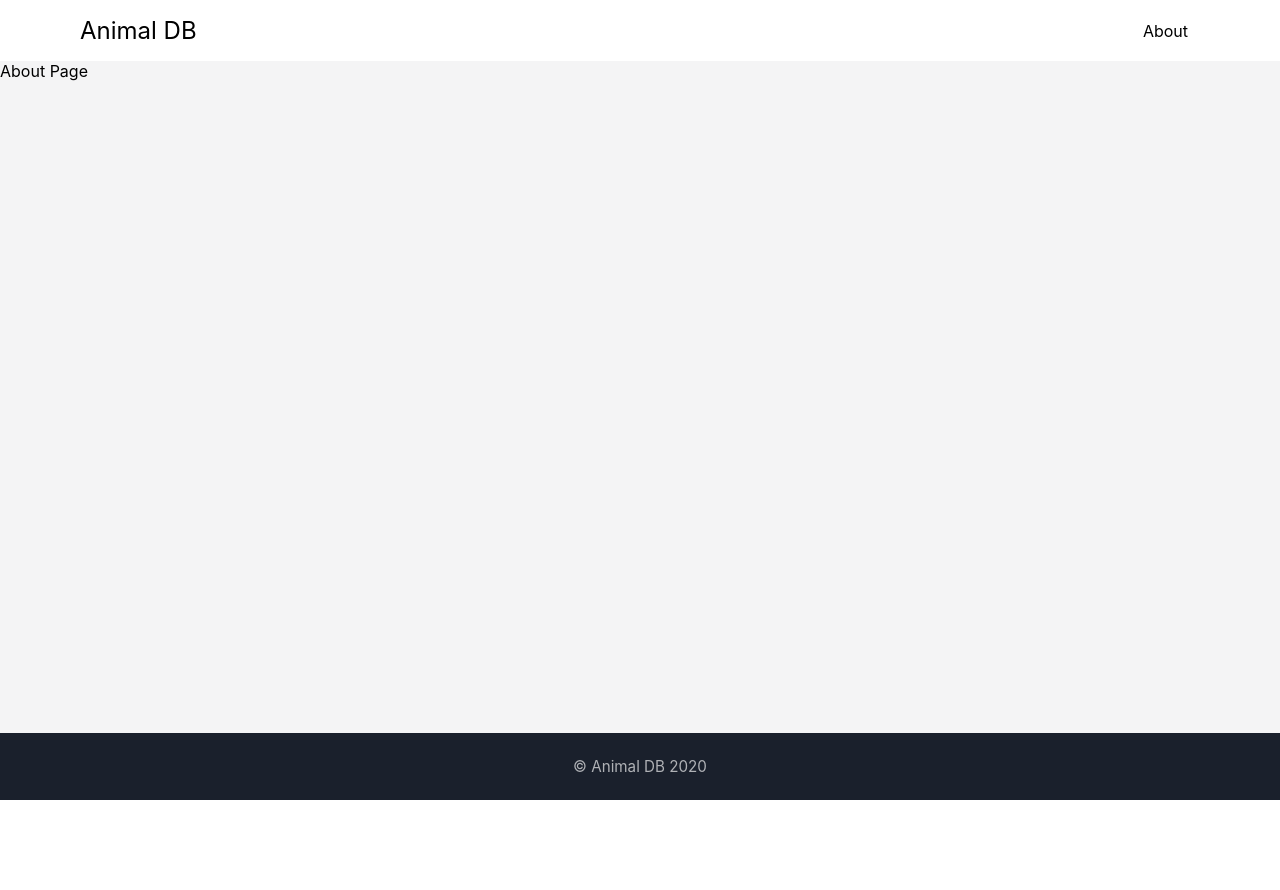
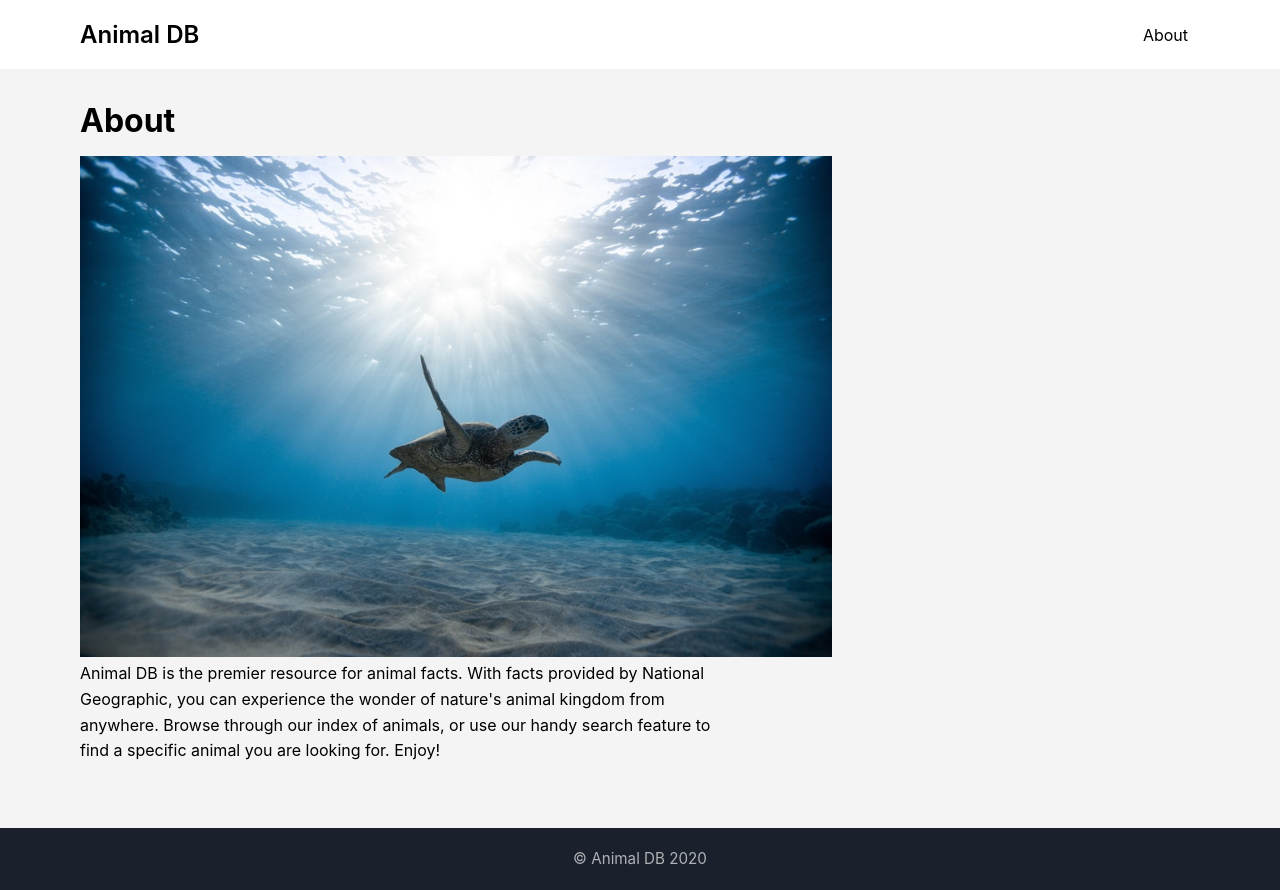
Before and after one commit to apcurran/animal-db-client, a React (Create React App) app: page /about in a window 1280 px wide. Before the commit the page ends 800 px from the top, so only its background shows below. Built offline with nearby package versions, Linux system fonts and the light colour scheme.

Commit message:
Finished about page and adjusted styling

```diff
--- a/src/components/About.js
+++ b/src/components/About.js
@@ -1,9 +1,14 @@
-import React from 'react'
+import React from 'react';
+import Turtle from "../images/turtle-swim.jpg";
 
 export default function About() {
     return (
-        <div>
-            About Page
-        </div>
+        <main className="main about">
+            <h1 className="about__title">About</h1>
+            <img className="about__img" src={Turtle} alt="Turtle swimming in the ocean."/>
+            <p className="about__desc">
+                Animal DB is the premier resource for animal facts. With facts provided by National Geographic, you can experience the wonder of nature's animal kingdom from anywhere. Browse through our index of animals, or use our handy search feature to find a specific animal you are looking for. Enjoy!
+            </p>
+        </main>
     )
 }
--- a/src/components/AnimalInfo.js
+++ b/src/components/AnimalInfo.js
@@ -1,4 +1,4 @@
-import React, { useState, useEffect } from 'react';
+import React, { useState, useEffect, Fragment } from 'react';
 
 export default function AnimalInfo({ match }) {
     const [animalInfo, setAnimalInfo] = useState({});
@@ -15,12 +15,14 @@ export default function AnimalInfo({ match }) {
     }, []);
 
     return (
-        <main className="main animal-info-page">
-            <h1>{animalInfo.animal_common_name}</h1>
-            <h2>{animalInfo.animal_scientific_name}</h2>
-            <figure className="animal-info__fig">
-                <img className="animal-info__fig__img" src={animalInfo.main_img_url} alt={animalInfo.animal_common_name}/>
+        <Fragment>
+            <figure className="hero-container">
+                <img src={animalInfo.main_img_url} alt={animalInfo.animal_common_name} className="hero"/>
+                <figcaption className="hero-caption">{animalInfo.animal_common_name}</figcaption>
             </figure>
-        </main>
+            <main className="main animal-info-page">
+                <h2>{animalInfo.animal_scientific_name}</h2>
+            </main>
+        </Fragment>
     )
 }
--- a/src/index.css
+++ b/src/index.css
@@ -8,6 +8,7 @@
 
 :root {
   --wrapper-width-lg: 70rem;
+  --wrapper-width-md: 50rem;
 }
 
 body {
@@ -21,6 +22,11 @@ a {
   text-decoration: none;
 }
 
+p {
+  margin-bottom: 2rem;
+  line-height: 1.6;
+}
+
 .App {
   min-height: 100vh;
   display: grid;
@@ -32,22 +38,22 @@ a {
 /* Header */
 
 header {
-  padding: 1rem 0;
+  padding: 1.25rem 0;
   background-color: #fff;
 }
 
 .nav {
-  max-width: 92.5%;
+  max-width: 90%;
   width: var(--wrapper-width-lg);
   margin: 0 auto;
   display: flex;
-  flex-grow: 1;
   align-items: center;
   justify-content: space-between;
 }
 
 .logo {
   font-size: 1.5rem;
+  font-weight: 600;
 }
 
 .nav__list {
@@ -61,14 +67,36 @@ header {
 
 /* Pages */
 
+/* About */
+
+.about {
+  padding: 2rem 0;
+}
+
+.about__title {
+  margin-bottom: 1rem;
+}
+
+.about__img {
+  max-width: 100%;
+  width: 47rem;
+}
+
+.about__desc {
+  max-width: 40rem;
+}
+
+/* Animal Main */
+
 .main {
-  max-width: 92.5%;
+  max-width: 90%;
   width: var(--wrapper-width-lg);
   margin: 0 auto;
 }
 
 .main__title {
   margin: 2rem 0;
+  font-weight: 400;
 }
 
 .animal-card-group {
@@ -93,18 +121,41 @@ header {
   width: 100%;
 }
 
-.animal-info__fig {
-  width: 50rem;
+.hero-container {
+  position: relative;
+  height: 60vh;
 }
 
-.animal-info__fig__img {
+.hero {
   width: 100%;
+  height: 100%;
+  object-fit: cover;
+  object-position: top center;
+  filter: brightness(.65);
+}
+
+.hero-caption {
+  position: absolute;
+  bottom: 10%;
+  left: 20.75%;
+  font-size: 2rem;
+  color: #fff;
+}
+
+.hero-caption::after {
+  position: absolute;
+  content: "";
+  width: 65%;
+  height: 3px;
+  bottom: -.75rem;
+  left: 0;
+  background-color: #68D391;
 }
 
 /* Footer */
 
 footer {
-  padding: 1.5rem 0;
+  padding: 1.35rem 0;
   color: #fff;
   background-color: #1A202C;
 }
@@ -121,13 +172,13 @@ footer {
 @media screen and (max-width: 70rem) {
   .nav,
   .main {
-    width: 50rem;
+    width: var(--wrapper-width-md);
   }
 }
 
 @media screen and (max-width: 50rem) {
   .nav,
   .main {
-    width: 92.5%;
+    width: 90%;
   }
 }
```
Also changed, not shown: src/images/turtle-swim.jpg (added).
